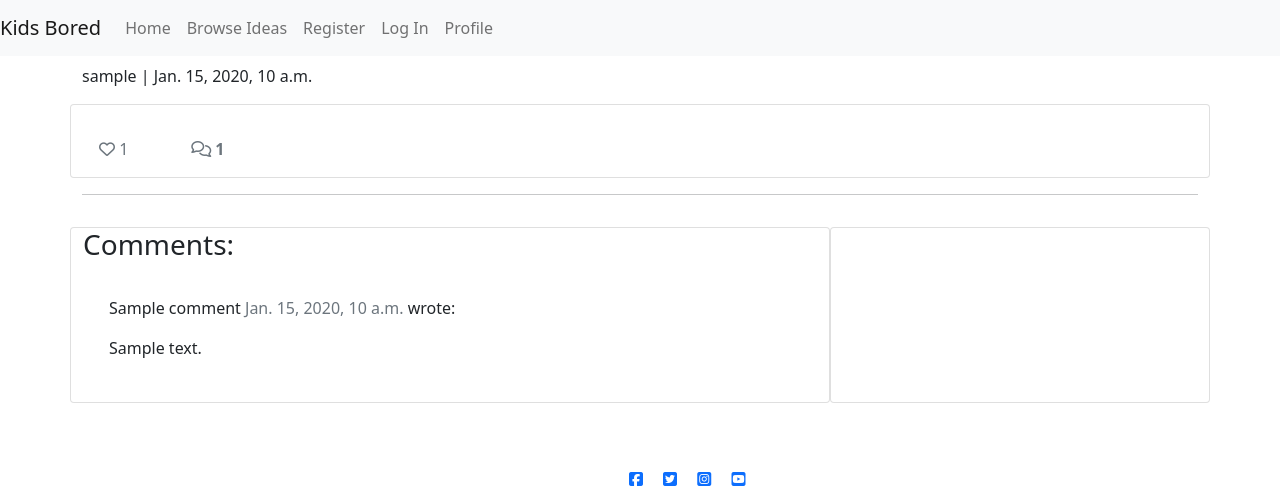
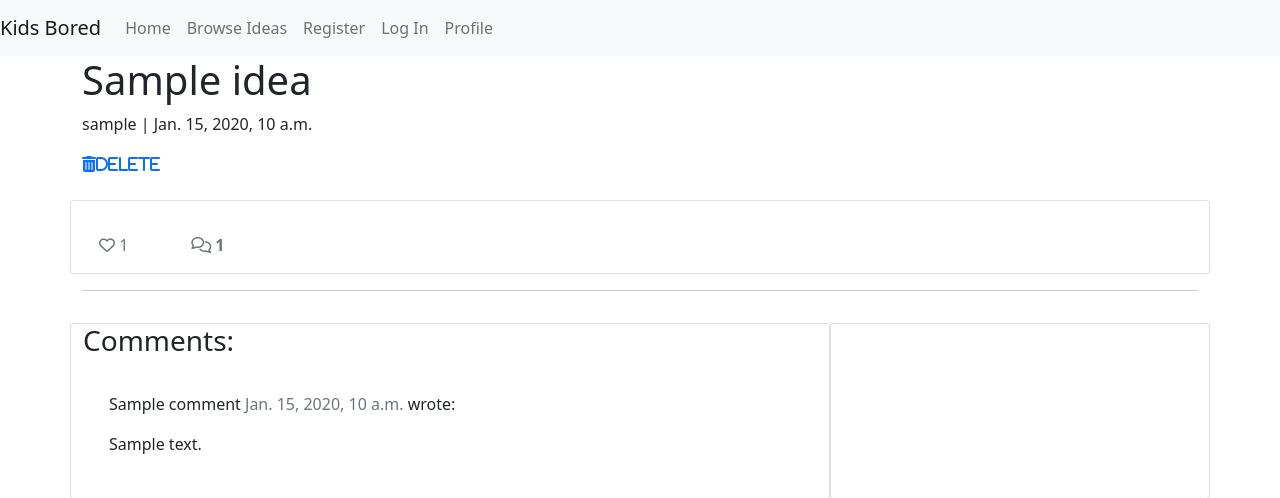
Before and after one commit to 0oSaraho0/pp4-kids-activity-site, a Django app: a page that uses ideas/templates/ideas/ideas_detail.html in a window 1280 px wide. Shown: the top 498 px of the page. Run offline with Django 3.2, Linux system fonts and the light colour scheme; tables that the repository leaves empty hold one stand-in row (values such as "Sample post"); some libraries are stand-ins or nearby versions.

Commit message:
add and render delete view

```diff
--- a/ideas/templates/ideas/ideas_detail.html
+++ b/ideas/templates/ideas/ideas_detail.html
@@ -1,4 +1,5 @@
 {% extends "base.html" %}
+{% load static %}
 {% block content %}
 {% load crispy_forms_tags %}
 
@@ -6,16 +7,27 @@
     <div class="container">
         <div class="row g-0">
             <div class="col-md-6">
-                <h1 class="idea-title"> {{ idea.title }}</h1>
+                <h1 class="idea-title"> {{ idea.activity_name }}</h1>
                 <p class="idea-subtitle">{{ idea.author }} | {{ idea.updated_on }}</p>
             </div>
+
+            <!-- Delete Idea -->
+            <div>
+
+                <span>
+                    <a href="{% url 'idea_delete' idea.pk %}" class="delete large-icon" aria-label="Click to delete idea">
+                        <i class="fa-solid fa-trash-can">delete</i>
+                    </a>
+                </span>
+            </div>
+
             <div class="d-none d-md-block col-md-6">
-                {% if "placeholder" in idea.featured_image.url %}
+                {% if "placeholder" in idea.picture.url %}
                 <img class="card-img-top"
                     src="https://res.cloudinary.com/doakyrejw/image/upload/v1657274377/outdoor-games-diy-tictactoe-1583532166.jpg_znxynv.jpg"
                     alt="picture of outdoor tic tac toe on grass" width="100%">
                 {% else %}
-                <img src="{{ post.featured_image.url }}" width="100%">
+                <img src="{{ post.picture.url }}" width="100%">
                 {% endif %}
             </div>
         </div>
--- a/ideas/urls.py
+++ b/ideas/urls.py
@@ -4,6 +4,7 @@ from django.urls import path
 urlpatterns = [
     path('ideas/', views.IdeaList.as_view(), name='ideas'),
     path('post/<slug:pk>/<str:activity_name>/', views.IdeaDetail.as_view(), name='idea_detail'),
+    path('delete/<slug:pk>', views.IdeaDelete.as_view(), name='idea_delete'),
     path('like/<slug:pk>', views.IdeaLike.as_view(), name='idea_like'),
     path('create/', views.IdeaCreate.as_view(), name='create'),
 ]
--- a/ideas/views.py
+++ b/ideas/views.py
@@ -1,5 +1,6 @@
 from django.shortcuts import render, get_object_or_404, reverse
-from django.views.generic import CreateView, DetailView, ListView
+from django.views.generic import CreateView, DetailView, ListView, DeleteView
+from django.contrib.auth.mixins import UserPassesTestMixin
 from django.http import HttpResponseRedirect
 from django.contrib import messages
 from .models import Idea
@@ -7,6 +8,7 @@ from .forms import IdeaForm, CommentForm
 
 
 class IdeaList(ListView):
+    """ A view to return a list of ideas"""
     model = Idea
     queryset = Idea.objects.order_by('activity_name')
     template_name = 'ideas/ideas.html'
@@ -14,6 +16,7 @@ class IdeaList(ListView):
 
 
 class IdeaDetail(DetailView):
+    """ A view to see the idea in detail """
     def get(self, request, pk, *args, **kwargs):
         queryset = Idea.objects
         idea = get_object_or_404(queryset, pk=pk)
@@ -67,6 +70,7 @@ class IdeaDetail(DetailView):
 
 
 class IdeaLike(CreateView):
+    """ A view to like an idea """
 
     def post(self, request, pk):
         idea = get_object_or_404(Idea, pk=pk)
@@ -80,6 +84,7 @@ class IdeaLike(CreateView):
 
 
 class IdeaCreate(CreateView):
+    """ A view to create an idea """
 
     form_class = IdeaForm
     template_name = 'ideas/create_idea.html'
@@ -90,3 +95,12 @@ class IdeaCreate(CreateView):
         form.instance.author = self.request.user
         messages.success(self.request, 'Idea created successfully')
         return super(IdeaCreate, self).form_valid(form)
+
+
+class IdeaDelete(UserPassesTestMixin, DeleteView):
+    """ A view to delete an idea """
+    model = Idea
+    success_url = "/ideas/ideas/"
+
+    def test_func(self):
+        return self.request.author == self.get_object().user
```
Also changed, not shown: ideas/templates/ideas/idea_delete_conf.html (added, +21 -0 lines).
